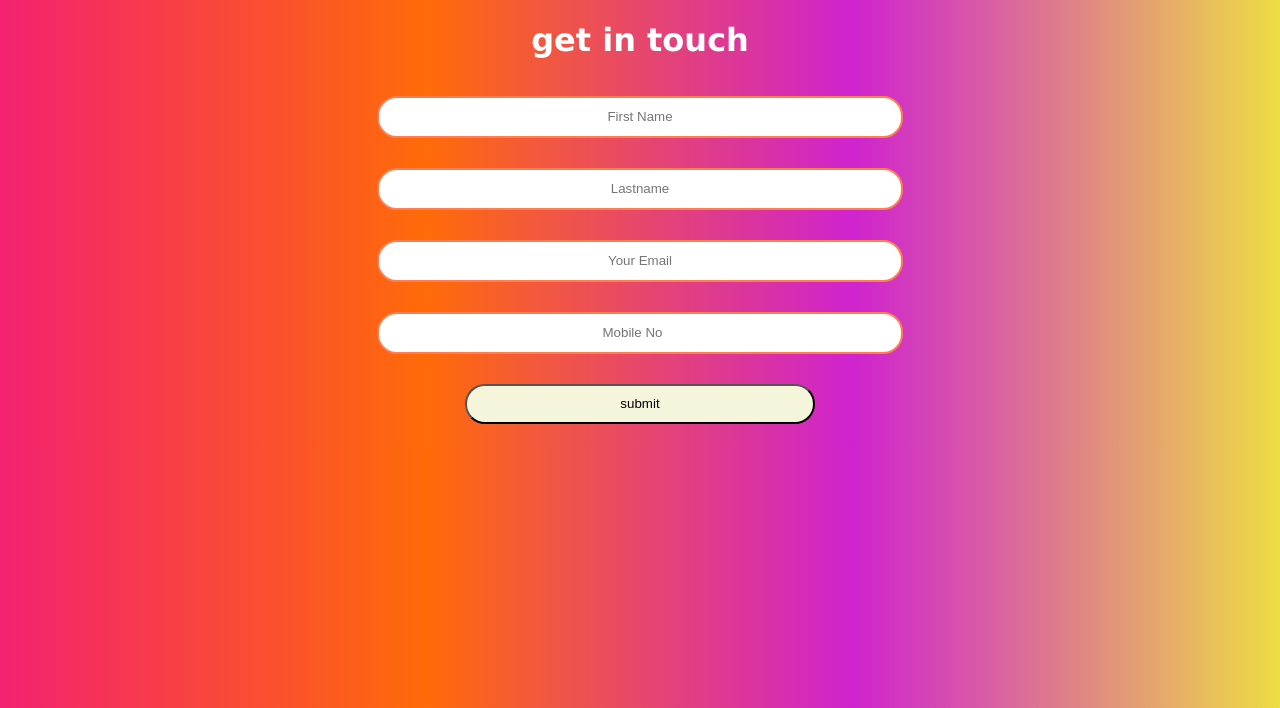
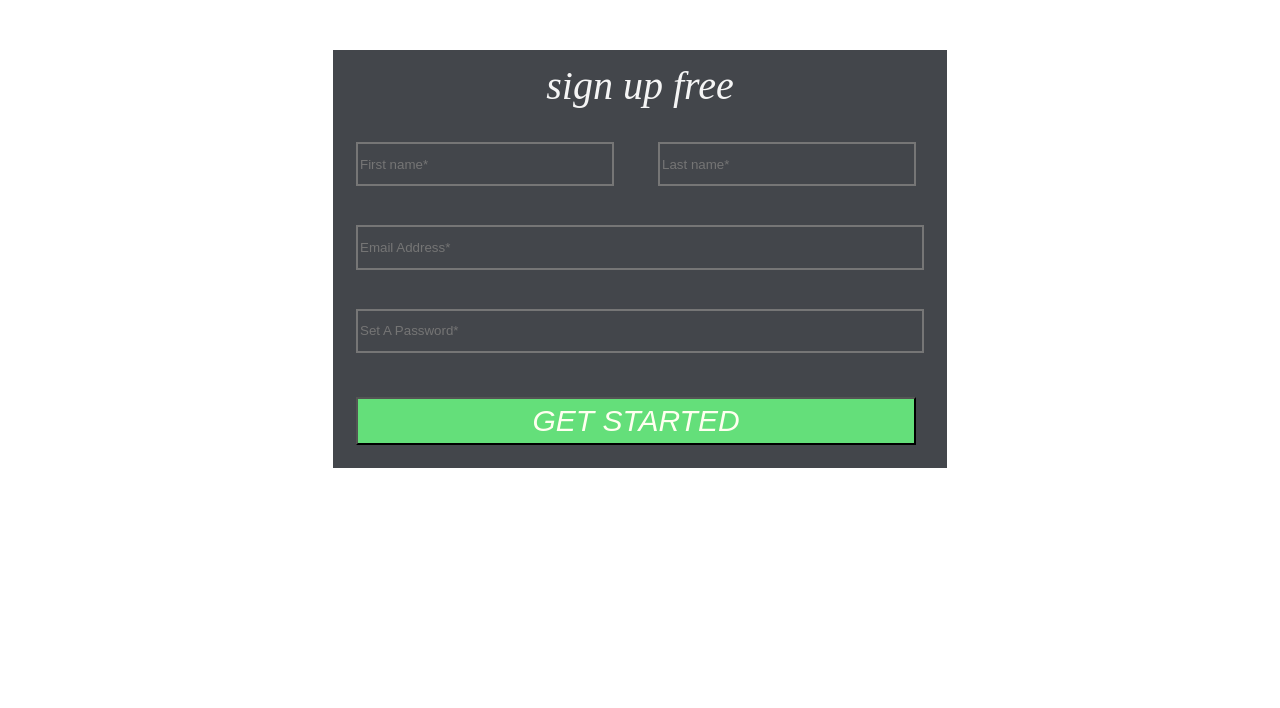
Before and after one commit to sabirnc/frame-work, a Django app: page /south/east in a window 1280 px wide. Shown: the top 708 px of the page. Run offline with Django 3.2, Linux system fonts and the light colour scheme.

Commit message:
new updates

```diff
--- a/myapp/static/style.css
+++ b/myapp/static/style.css
@@ -1,58 +1,39 @@
-.body{
-   background:  linear-gradient(
-             to right,#f32170, #ff6b08,
-             #cf23cf, #eedd44);
-             font-family: Arial, Helvetica, sans-serif;
-
-
+table{
+    margin-top: 50px;
+    background:#43464B;
 }
 .head{
     text-align: center;
-    font-family:Verdana, Geneva, Tahoma, sans-serif ;
-    color: white;
+    color: whitesmoke;
+    padding: 10px;
+    font-size: 40px;
+    font-style: oblique;
 }
-.ss{
-    text-align: center;
+.input{
+    height: .4in;
+    width: 250px;
+    margin: 20px;
+    background:#43464B ;
+    border-style: solid;
 
 }
-.fname{
-    height: 22px;
-    width: 40%;
-   border-style: solid;
-   border-color:coral;
-   border-radius: 20px;
-   padding: 8px;
-   text-align: center;
-   text-transform: capitalize;
-   margin: 15px;
-}
-.lname{
-    height: 22px;
-    width: 40%;
-   border-style: solid;
-   border-color:coral;
-   border-radius: 20px;
-   padding: 8px;
-   text-align: center;
-   text-transform: capitalize;
-   margin: 15px;
-}
-.number{
-    height: 22px;
-    width: 40%;
-   border-style: solid;
-   border-color:coral;
-   border-radius: 20px;
-   padding: 8px;
-   text-align: center;
-   text-transform: capitalize;
-   margin: 15px;
+.set{
+    height: .4in;
+    width: 560px;
+    margin: 20px;
+    margin-top: 15px;
+    background:#43464B ;
+    border-style: solid;
 }
 .button{
-  height: 40px;
-  width: 350px;
-  border-radius: 20px;
-  margin: 15px;
-  background:beige
+    height: .5in;
+    width: 560px;
+    margin: 20px;
+    background: hsla(130, 84%, 68%, 0.89);
+    color: ivory;
+    border-color: burlywoods;
+    font-size: 30px;
+    font-weight: 400;
+    font-style: oblique;
 
 }
--- a/myapp/templates/south.html
+++ b/myapp/templates/south.html
@@ -10,13 +10,29 @@
     <title>Document</title>
     <link rel="stylesheet" href="{% static 'style.css' %}">
 </head>
-<body class="body">
-  <h1 class="head">get in touch</h1>
-  <div class="ss">
-  <input class="fname" type="text" placeholder="first name"> <br> <input class="lname" type="text" placeholder="lastname"> <br>
-  <input class="lname" type="email" name="" id="" placeholder="your email"> <br>
-  <input class="number" type="number" name="" id="" placeholder="mobile no"> <br>
-  <input class="button" type="button" value="submit">
-  </div>
+<body >
+ <table align="center">
+   <tr>
+     <td class="head">sign up free</td>
+   </tr>
+   <tr>
+     <td>
+      <input class="input" type="text" placeholder="First name*"> <input class="input" type="text" placeholder="Last name*">
+     </td>
+   </tr>
+   <tr>
+     <td><input class="set" type="text" placeholder="Email Address*">
+    </td>
+   </tr>
+   <tr>
+     <td>
+       <input class="set" type="text" placeholder="Set A Password*">
+     </td>
+   </tr>
+   <tr>
+     <td><input class="button" type="button" value="GET STARTED">
+    </td>
+   </tr>
+ </table>
 </body>
 </html>
```
